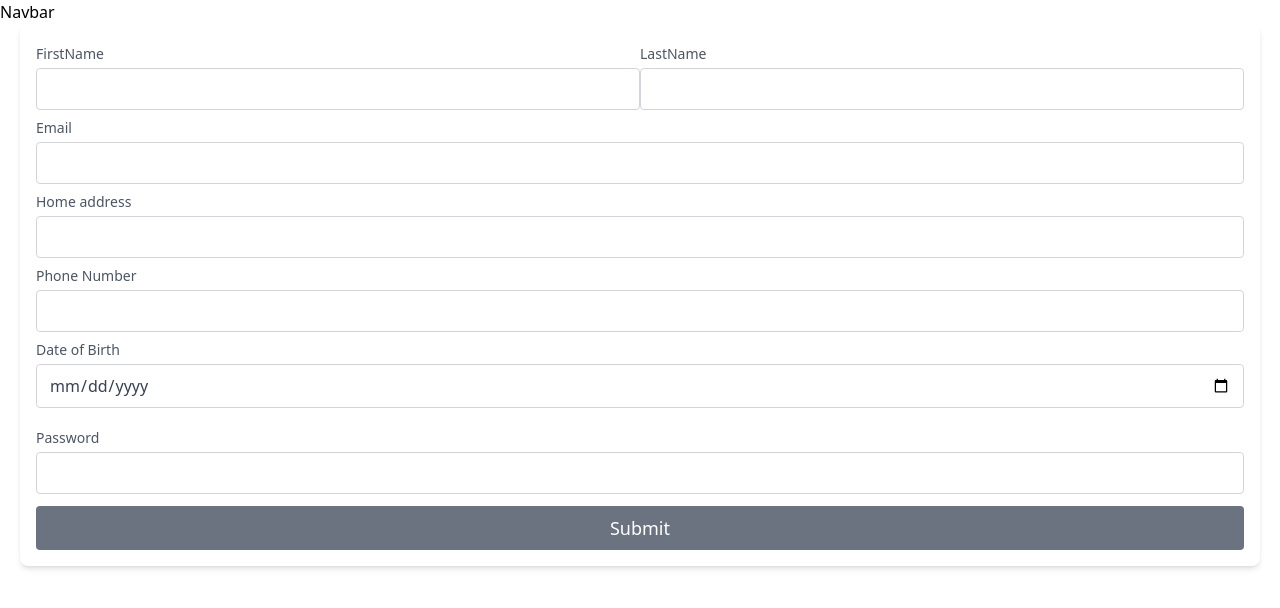
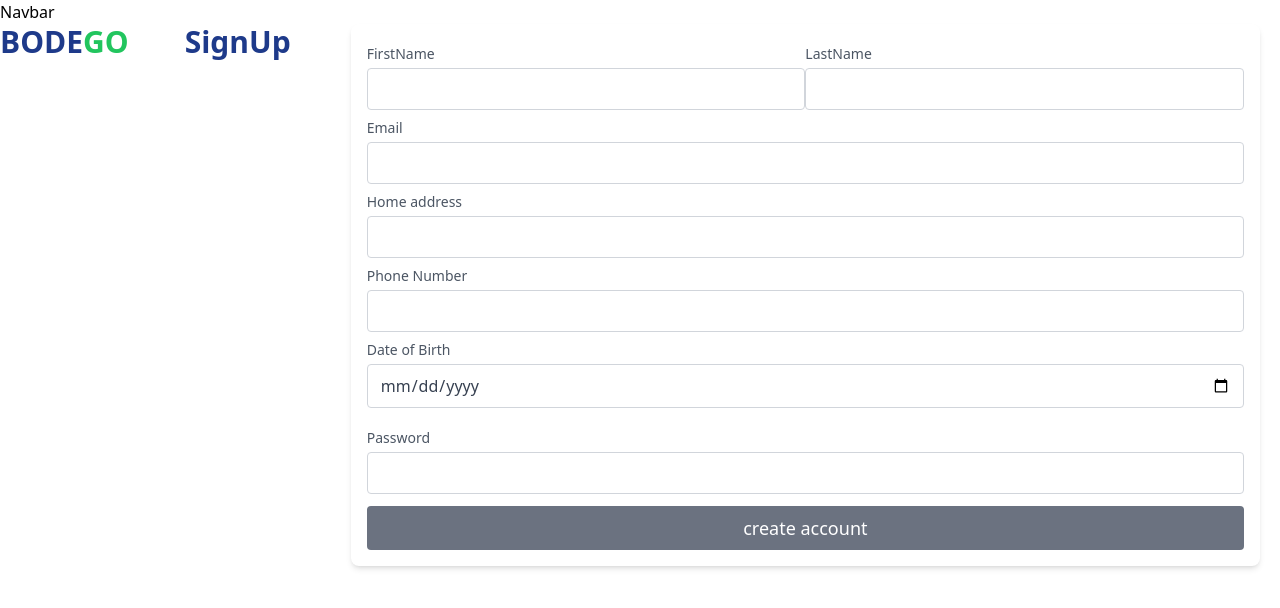
Before and after one commit to robertquartey7/THK_Capstone_group_4, a React (Vite) app in the folder frontend/: page /signup in a window 1280 px wide. Shown: the top 608 px of the page. Built offline with nearby package versions, Linux system fonts and the light colour scheme.

Commit message:
signup functionality and a bit of styling added

```diff
--- a/frontend/src/Pages/Signup/Signup.jsx
+++ b/frontend/src/Pages/Signup/Signup.jsx
@@ -1,13 +1,14 @@
 import React from 'react'
 import { useState } from 'react';
+import axios from "axios";
 
 export default function Signup() {
 
   const [user, setUser] = useState({
-    firstName:'',
-    lastName:'',
-    email:'',
-    number:'',
+    firstName:"",
+    lastName:"",
+    email:"",
+    number:"",
     dob:"",
     address:"",
     password:''
@@ -28,10 +29,36 @@ export default function Signup() {
     e.preventDefault()
     console.log(user)
 
-  }
+    axios.post(`${import.meta.env.VITE_APP_URL}auth/signup`, {
+      displayName: `${user.fname} ${user.lname}`,
+      // firstName: user.firstName,
+      // lastName: user.lastName,
+      email:  user.email,
+      number: user.number,
+      dob: user.dob,
+      address:user. address,
+      password:user. password,
+    })
+    .then((res) => {
+      console.log(res.data);
+    })
+    .catch((err) => {
+      console.log(err);
+    });
+};
 
   return (
-    <div className="Signup">
+    <div className="flex">
+     <div className="flex-1 text-blue-900 font-semibold items-end">
+        <p className="text-3xl">BODE</p>
+      </div>
+      <div className="flex-1 text-right text-green-500 font-semibold ">
+        <p className="text-3xl">GO</p>
+      </div>
+      <div className='Signup'></div>
+      <div className="pl-4 flex justify-start mx-10 flex-col text-blue-900 font-semibold">
+        <p className="text-3xl">SignUp</p>
+      </div>
        <div className="container px-5  mx-auto flex w-full h-full">
         <form className="bg-white rounded-lg p-4 flex flex-col md:ml-auto w-full mt-10 md:mt-0 relative z-10 shadow-md" onSubmit={handleSubmit}>
 
@@ -132,88 +159,13 @@ export default function Signup() {
               />
             </div>
           <button className="text-white bg-gray-500 border-0 py-2 px-6 focus:outline-none hover:bg-gray-500 rounded text-lg">
-            Submit
+            create account
           </button>
         </form>
       </div>
         </div>
   );
 }
-//   const SignupForm = () => {
-//     const {register, handleSubmit} = useForm()
-//     const [authSuccess, setAuthSuccess] = useState(false)
-//     const [authUnsuccess, setAuthUnsuccess] = useState(false)
-
-//     const userSignup = async (data) => {
-//         console.log(data);
-//         try {
-//           const resp = await axios.post("http://localhost:5173/signup", data);
-
-//           console.log(resp);
-
-
-//           if(resp.data.success === true){
-//             setAuthSuccess(true);
-//             localStorage.setItem("token", resp.data.token)
-//           }
-//       } catch(error) {
-//         setAuthUnsuccess(true);
-//       }
-//     }
-// router.post("/signup", async (req, res) => {
-//   try {
-//     const foundUser = await prisma.user.findFirst({
-//       where: {
-//         username: req.body.username,
-//       },
-//     });
-//     if (foundUser) {
-//       res.status(401).json({
-//         success: false,
-//         message: "User already exist",
-//       });
-//     } else {
-//       try {
-//         const Password = await (req.body.password);
-//         const newUser = await prisma.user.create({
-//           data: {
-//             username: req.body.username,
-//             password: Password,
-//             firstname:firstname,
-//             lastname: lastname,
-//             email: email,
-//             number: number,
-
-//           },
-//         });
-
-//         if (newUser) {
-//           res.status(201).json({
-//             success: true,
-//             message: "User successfully created",
-//           });
-//         } else {
-//           res.status(500).json({
-//             success: false,
-//             message: "User was not created. Something happened",
-//           });
-//         }
-//       } catch (error) {
-//         res.status(500).json({
-//           success: false,
-//           message: "User was not created. Something happened",
-//         });
-//       }
-//     }
-//   } catch (error) {
-//     console.log(error)
-//     res.status(500).json({
-//       success: false,
-//       message: "Something went wrong",
-//     });
-//   }
-// });
-// }
 
 // export default Signup
 // model User {
--- a/frontend/tailwind.config.js
+++ b/frontend/tailwind.config.js
@@ -1,4 +1,3 @@
-/** @type {import('tailwindcss').Config} */
 module.exports = {
   content: [
     "./index.html",
```
